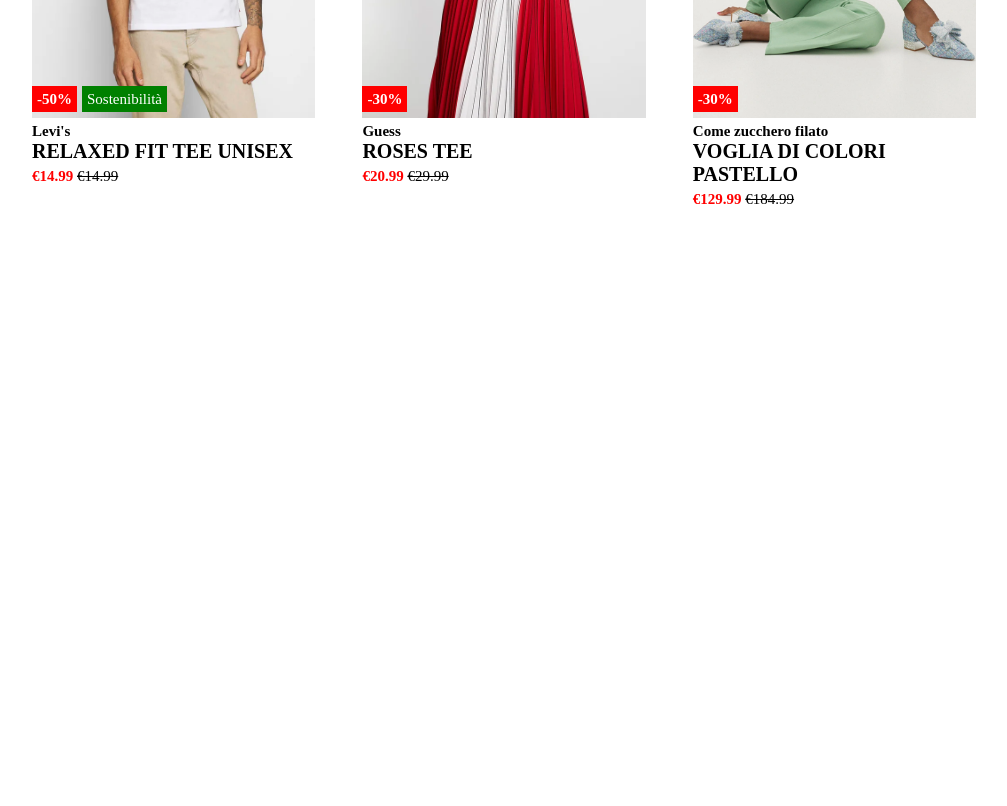
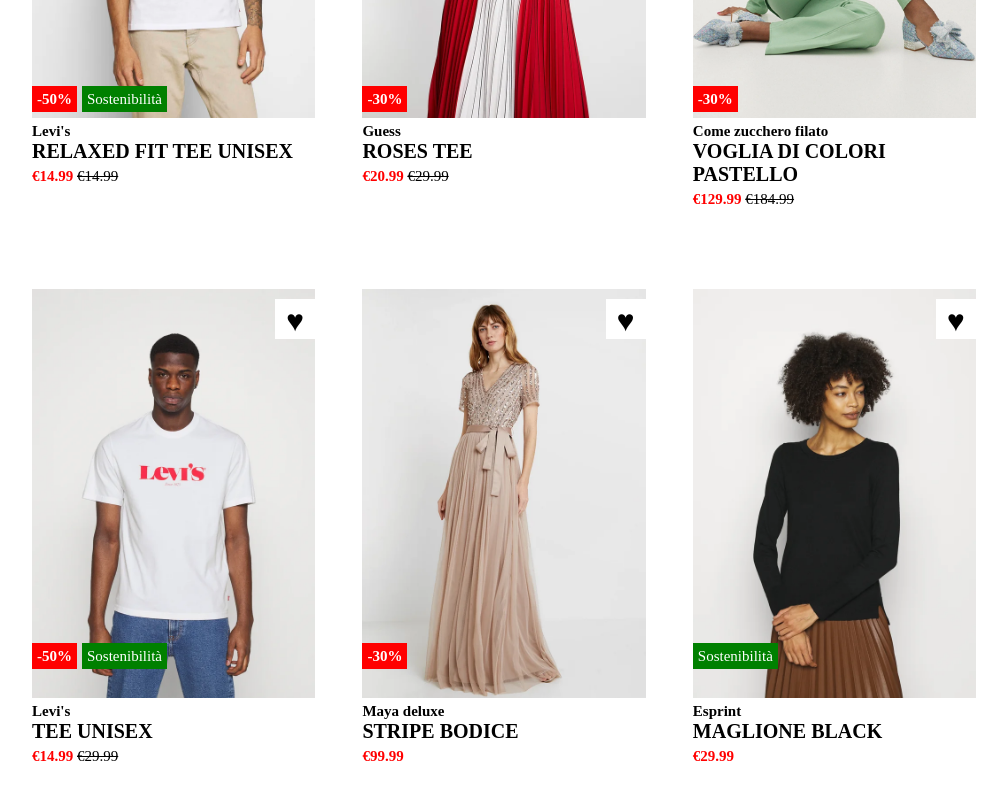
Before and after one commit to FabioBabaglioni/html-css-boolando, a plain HTML site: page index.html in a window 1280 px wide. Shown: the part 406-1212 px from the top of the page, without its empty margins (136-1143 px from the left). Before the commit the page ends 800 px from the top, so only its background shows below. Drawn offline with Linux system fonts and the light colour scheme.

Commit message:
creazione seconda fila di prodotti

```diff
--- a/index.html
+++ b/index.html
@@ -99,14 +99,66 @@
 
             </div>
 
+        </div>
+
+        <!-- seconda riga prodotti -->
+        <div class="row">
+            <div class="product">
+                <img class="product-image1" src="img/4.webp" alt="product1">
+                <img class="product-image2" src="img/4b.webp" alt="">
+
+                <h6 class="font-small">Levi's</h6>
+                <h4 class="capo">TEE UNISEX</h4>
+                <span class="font-small prezzo-scontato"> <strong>€14.99</strong> </span>
+                <span class="font-small prezzo-pieno">€29.99 </span>
+
+                <div class="label">
+                    <span class="bg-red"> <strong>-50%</strong></span>
+                    <span class="bg-green">Sostenibilità</span>
+                </div>
+
+                <div class="preferiti">
+                    <span id="cuore">&hearts;</span>
+                </div>
+
+            </div>
+
+            <div class="product">
+                <img class="product-image1" src="img/5.webp" alt="product1">
+                <img class="product-image2" src="img/5b.webp" alt="">
+
+                <h6 class="font-small">Maya deluxe</h6>
+                <h4 class="capo">STRIPE BODICE </h4>
+                <span class="font-small prezzo-scontato"> <strong>€99.99</strong> </span>
+
+                <div class="label">
+                    <span class="bg-red"> <strong>-30%</strong></span>
+                </div>
+
+                <div class="preferiti">
+                    <span id="cuore">&hearts;</span>
+                </div>
+
+            </div>
+
+            <div class="product">
+                <img class="product-image1" src="img/6.webp" alt="product1">
+                <img class="product-image2" src="img/6b.webp" alt="">
+
+                <h6 class="font-small">Esprint</h6>
+                <h4 class="capo">MAGLIONE BLACK</h4>
+                <span class="font-small prezzo-scontato"> <strong>€29.99</strong> </span>
 
 
+                <div class="label">
+                    <span class="bg-green">Sostenibilità</span>
+                </div>
 
-        </div>
+                <div class="preferiti">
+                    <span id="cuore">&hearts;</span>
+                </div>
 
-
-
-        <!-- seconda riga prodotti -->
+            </div>
 
     </main>
 
```
